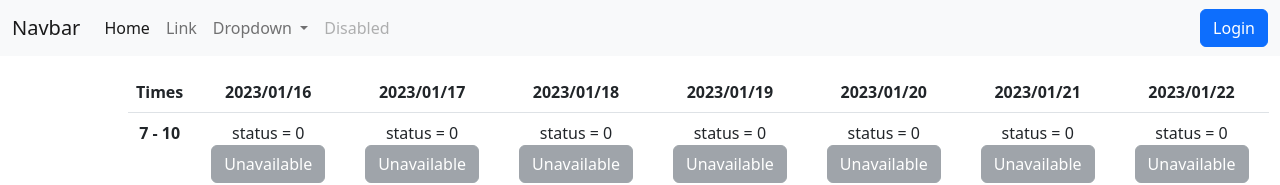
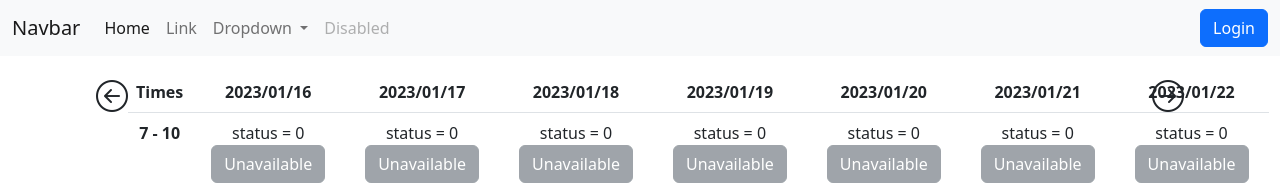
Before and after one commit to danielcaballero88/dc-laundry-booking, an Angular app in the folder front/: page / in a window 1280 px wide. Shown: the top 185 px of the page. Built offline with nearby package versions, Linux system fonts and the light colour scheme.

Commit message:
Front: Buttons to change weeks

```diff
--- a/front/src/app/components/booking-slot/booking-slot.component.html
+++ b/front/src/app/components/booking-slot/booking-slot.component.html
@@ -22,7 +22,10 @@
       *ngSwitchCase="3"
       type="button"
       class="btn btn-success"
-      (click)="unbookSlot()"
+      data-bs-toggle="modal"
+      [attr.data-bs-target]="
+        '#modalUnbookAvailableSlot' + slotObj.date + slotObj.id
+      "
     >
       Booked by user
     </button>
@@ -54,18 +57,58 @@
         ></button>
       </div>
       <!-- Content -->
+      <div class="modal-footer">
         <button
           type="submit"
           class="btn btn-primary"
           data-bs-dismiss="modal"
           (click)="bookSlot()"
         >
-        Yes
+          Book slot
         </button>
         <button type="button" class="btn btn-secondary" data-bs-dismiss="modal">
           Close
         </button>
-      <!--  -->
       </div>
     </div>
   </div>
+</div>
+
+<!-- Modal: Unbook slot. -->
+<div
+  class="modal fade"
+  [id]="'modalUnbookAvailableSlot' + slotObj.date + slotObj.id"
+  tabindex="-1"
+  aria-labelledby="modalUnbookAvailableSlotLabel"
+  aria-hidden="true"
+>
+  <div class="modal-dialog">
+    <div class="modal-content">
+      <div class="modal-header">
+        <h5 class="modal-title" id="modalUnbookAvailableSlotLabel">
+          Remove this booking? {{ slotObj.date }}: {{ slotObj.id }}
+        </h5>
+        <button
+          type="button"
+          class="btn-close"
+          data-bs-dismiss="modal"
+          aria-label="Close"
+        ></button>
+      </div>
+      <!-- Content -->
+      <div class="modal-footer">
+        <button
+          type="submit"
+          class="btn btn-primary"
+          data-bs-dismiss="modal"
+          (click)="unbookSlot()"
+        >
+          Yes, remove the booking.
+        </button>
+        <button type="button" class="btn btn-secondary" data-bs-dismiss="modal">
+          Close
+        </button>
+      </div>
+    </div>
+  </div>
+</div>
--- a/front/src/app/components/booking-table/booking-table.component.html
+++ b/front/src/app/components/booking-table/booking-table.component.html
@@ -1,3 +1,10 @@
+<div class="table-container">
+  <div class="previous-button" (click)="previousWeek()">
+    <i class="bi bi-arrow-left-circle"></i>
+  </div>
+  <div class="next-button" (click)="nextWeek()">
+    <i class="bi bi-arrow-right-circle"></i>
+  </div>
   <table class="table">
     <thead>
       <tr>
@@ -24,3 +31,4 @@
       </tr>
     </tbody>
   </table>
+</div>
--- a/front/src/app/components/booking-table/booking-table.component.scss
+++ b/front/src/app/components/booking-table/booking-table.component.scss
@@ -1,3 +1,25 @@
+.table-container {
+  position: relative;
+
+  .previous-button,
+  .next-button {
+    position: absolute;
+    font-size: 2em;
+    top: 0;
+    :hover {
+      cursor: pointer;
+    }
+  }
+
+  .previous-button {
+    left: -1em;
+  }
+
+  .next-button {
+    right: -1em;
+  }
+}
+
 th {
   text-align: center;
 }
--- a/front/src/app/components/booking-table/booking-table.component.ts
+++ b/front/src/app/components/booking-table/booking-table.component.ts
@@ -1,4 +1,4 @@
-import { Component, OnInit } from '@angular/core';
+import { Component, Input, OnInit } from '@angular/core';
 import { WeekDatesSlots } from 'src/app/models/shared';
 import { LaundryBookingService } from 'src/app/services/laundry-booking.service';
 import { LoginService } from 'src/app/services/login.service';
@@ -201,6 +201,9 @@ const placeholderTableData: WeekDatesSlots = {
   styleUrls: ['./booking-table.component.scss'],
 })
 export class BookingTableComponent implements OnInit {
+  @Input()
+  offset: number = 0;
+
   slotsData = {
     0: { startHour: 7, endHour: 10 },
     1: { startHour: 10, endHour: 13 },
@@ -238,7 +241,7 @@ export class BookingTableComponent implements OnInit {
   }
 
   updateTable() {
-    this.laundryBookingService.getWeek(0).subscribe({
+    this.laundryBookingService.getWeek(this.offset).subscribe({
       next: (data) => {
         console.log({ ...this.tableData });
         console.log({ ...data });
@@ -254,4 +257,14 @@ export class BookingTableComponent implements OnInit {
     const slotId = Number(slotIdStr);
     return this.tableData[dateStr][slotId];
   }
+
+  nextWeek() {
+    this.offset++;
+    this.updateTable();
+  }
+
+  previousWeek() {
+    this.offset--;
+    this.updateTable();
+  }
 }
```
Lines whose indentation alone changed are shown as unchanged.
